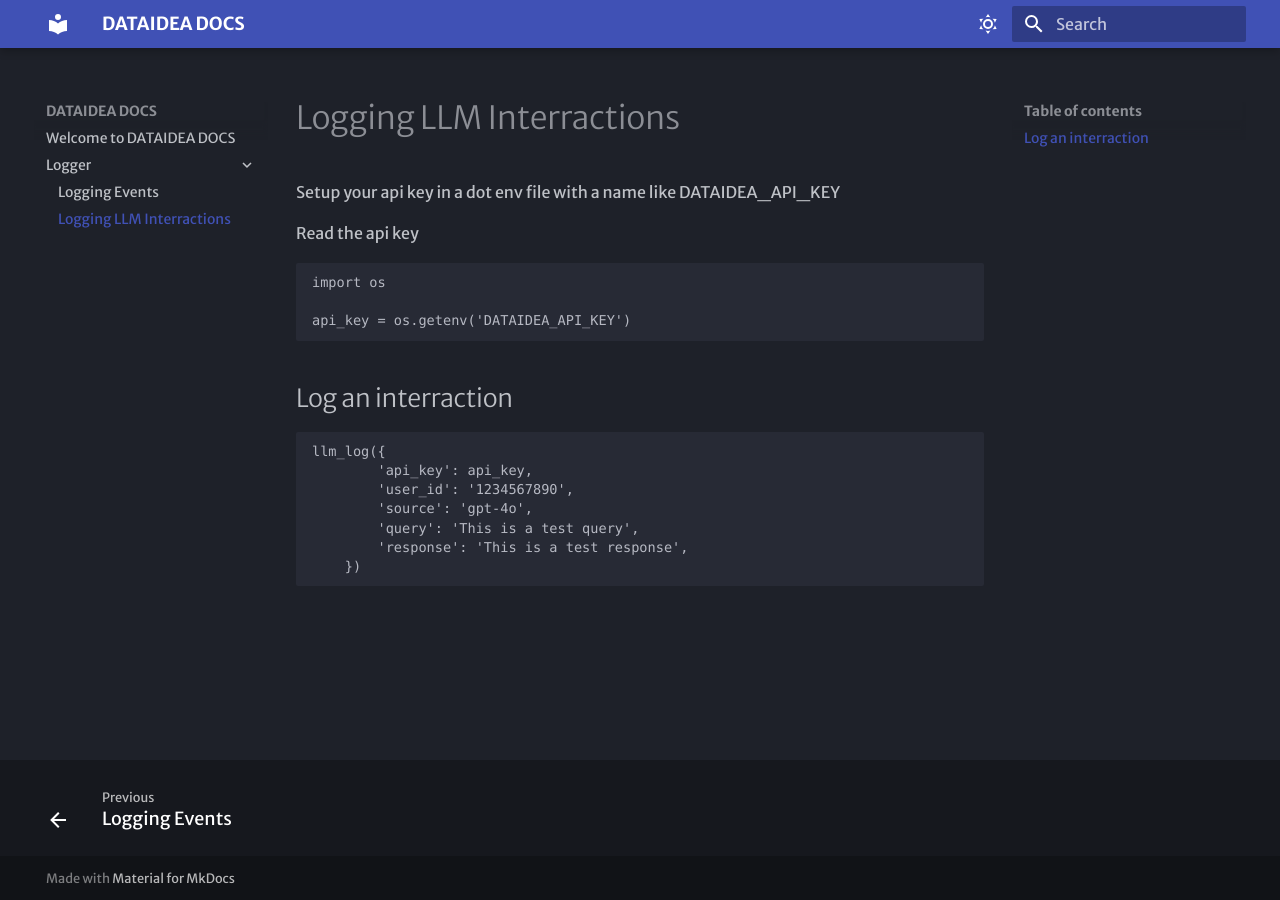
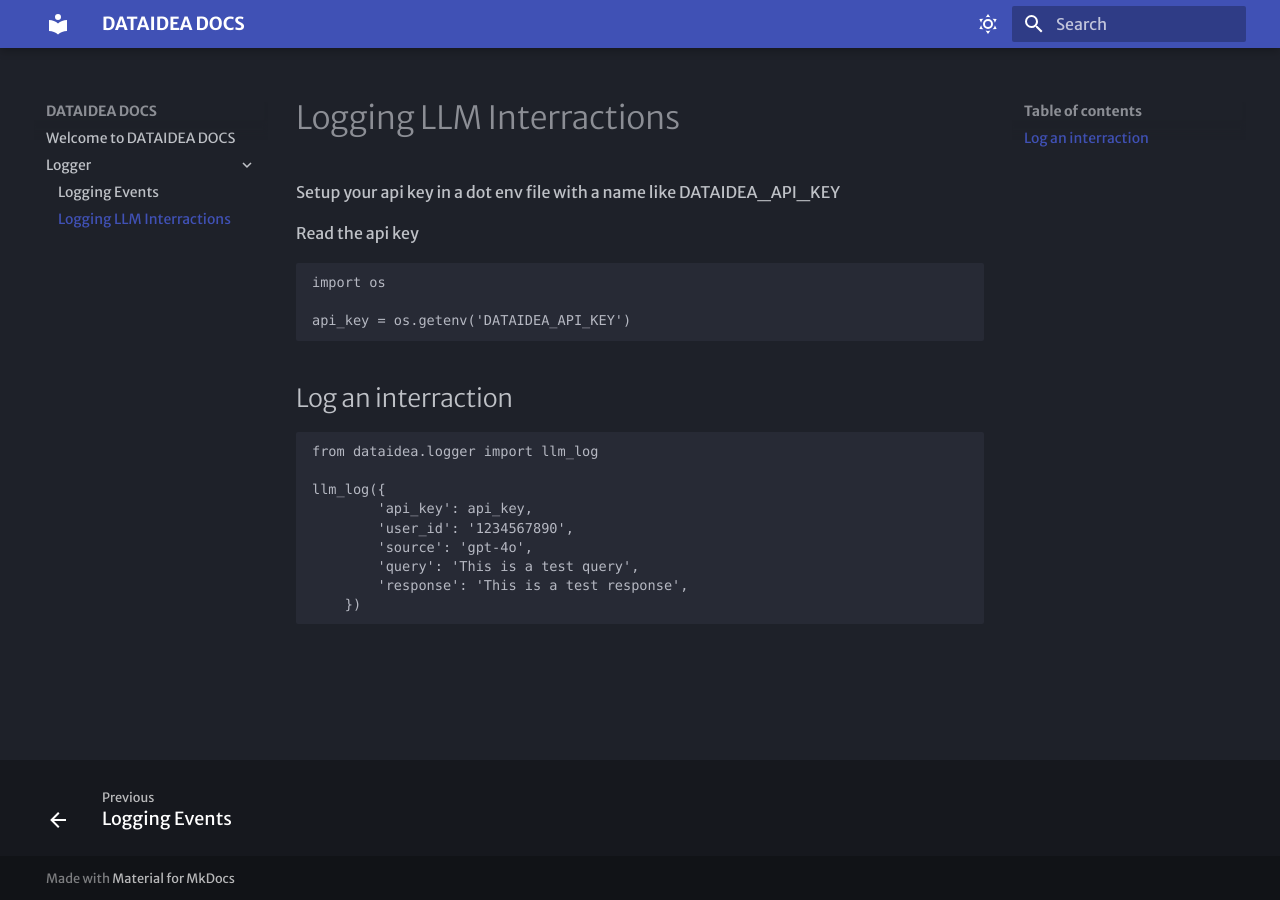
Before and after one commit to dataideaorg/dataidea-docs, an MkDocs documentation site: the page built from docs/Logger/2.logging_llm.md, in a window 1280 px wide. Built offline with MkDocs 1.6.1 and Material for MkDocs 9.7.7, drawn with Linux system fonts in a browser that asks for light colours; some web fonts are replaced.

Commit message:
fix: added imports

````diff
--- a/docs/Logger/2.logging_llm.md
+++ b/docs/Logger/2.logging_llm.md
@@ -13,6 +13,8 @@ api_key = os.getenv('DATAIDEA_API_KEY')
 ## Log an interraction
 
 ```py
+from dataidea.logger import llm_log
+
 llm_log({
         'api_key': api_key,
         'user_id': '1234567890',
````
Also changed, not shown: docs/Logger/1.logging_events.md (+2 -0 lines).
